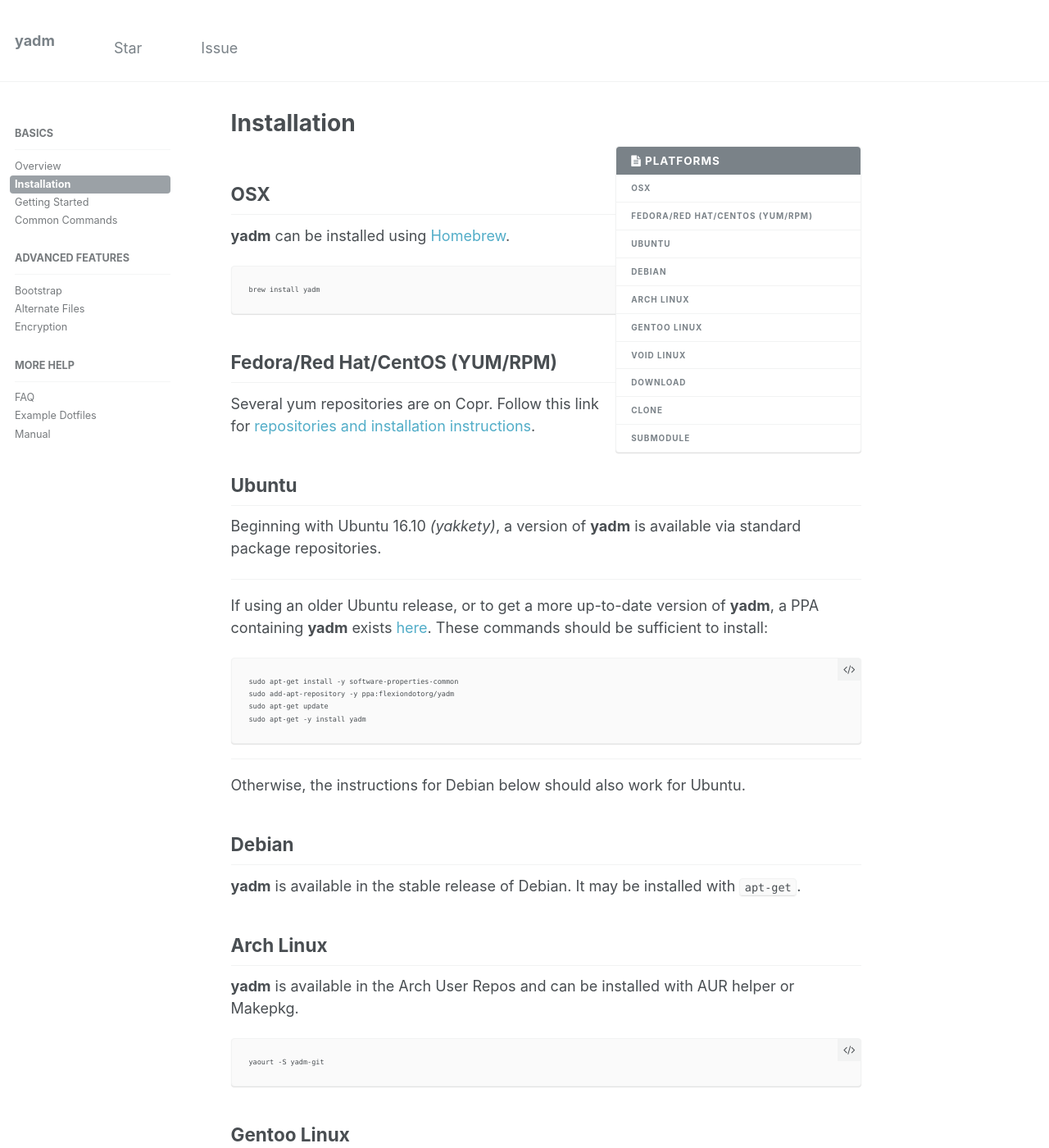
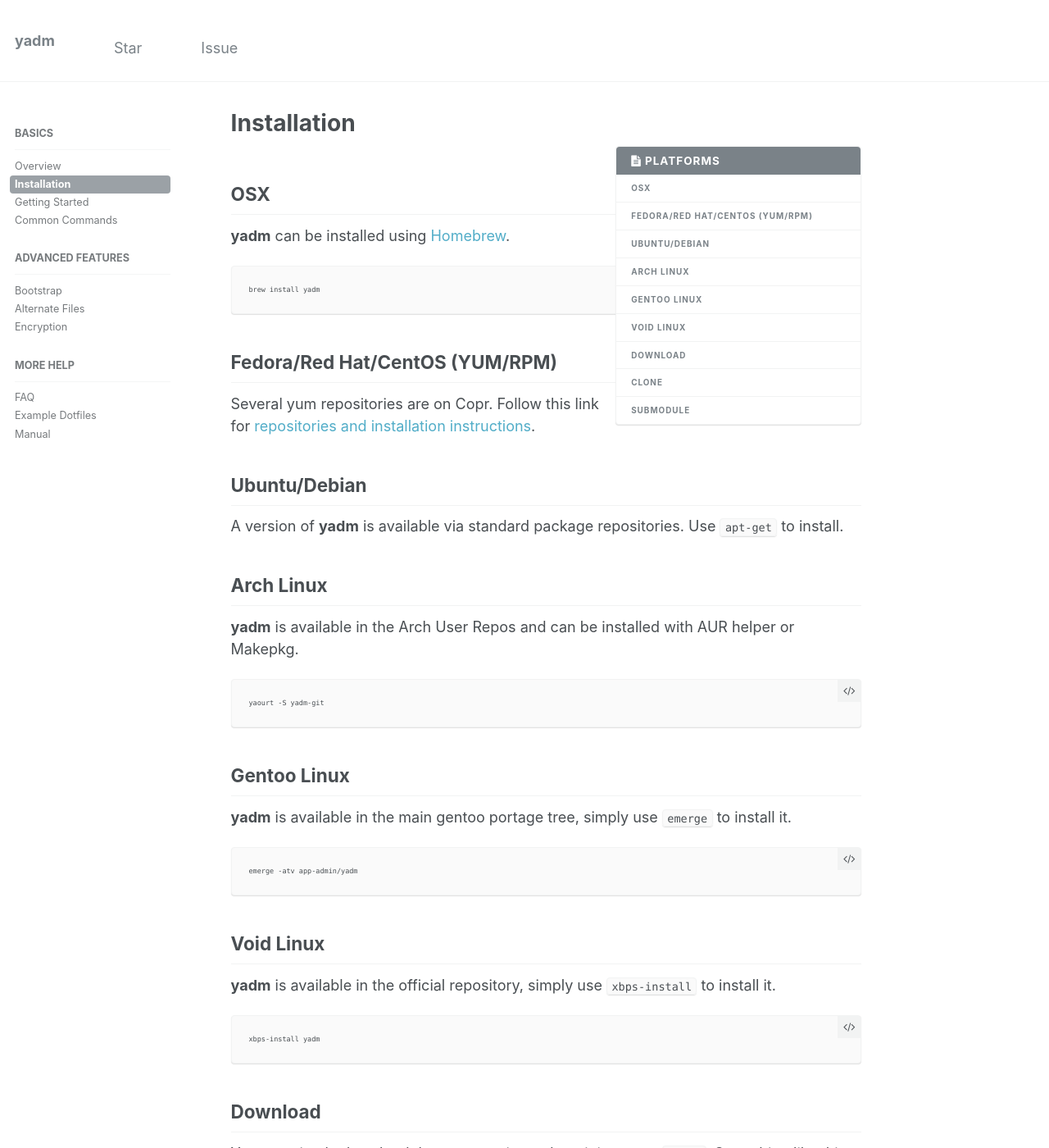
Before and after one commit to TheLocehiliosan/yadm, a Jekyll site: the page built from _docs/020_install.md, in a window 1280 px wide and 1400 px high. Shown: the whole window at 82% size. Built offline with Jekyll 4.4.1, drawn with Linux system fonts in a browser that asks for light colours.

Commit message:
Update Ubuntu installation documentation (#67)

````diff
--- a/_docs/020_install.md
+++ b/_docs/020_install.md
@@ -16,30 +16,9 @@
 
 Several yum repositories are on Copr. Follow this link for [repositories and installation instructions](https://copr.fedorainfracloud.org/coprs/thelocehiliosan/yadm/).
 
-## Ubuntu
+## Ubuntu/Debian
 
-Beginning with Ubuntu 16.10 _(yakkety)_, a version of **yadm** is available via
-standard package repositories.
-
----
-
-If using an older Ubuntu release, or to get a more up-to-date version of **yadm**, a PPA containing **yadm** exists
-[here](https://launchpad.net/~flexiondotorg/+archive/ubuntu/yadm). These
-commands should be sufficient to install:
-
-```
-sudo apt-get install -y software-properties-common
-sudo add-apt-repository -y ppa:flexiondotorg/yadm
-sudo apt-get update
-sudo apt-get -y install yadm
-```
----
-
-Otherwise, the instructions for Debian below should also work for Ubuntu.
-
-## Debian
-
-**yadm** is available in the stable release of Debian. It may be installed with `apt-get`.
+A version of **yadm** is available via standard package repositories. Use `apt-get` to install.
 
 ## Arch Linux
 
````
